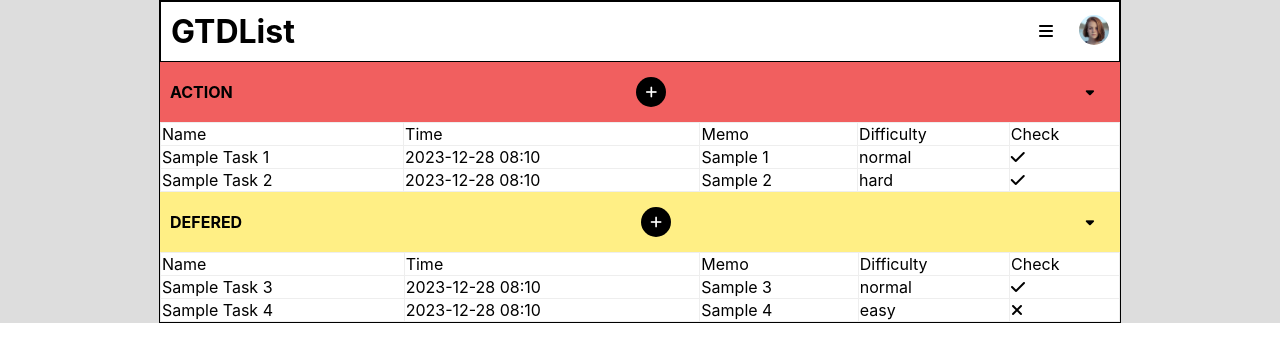
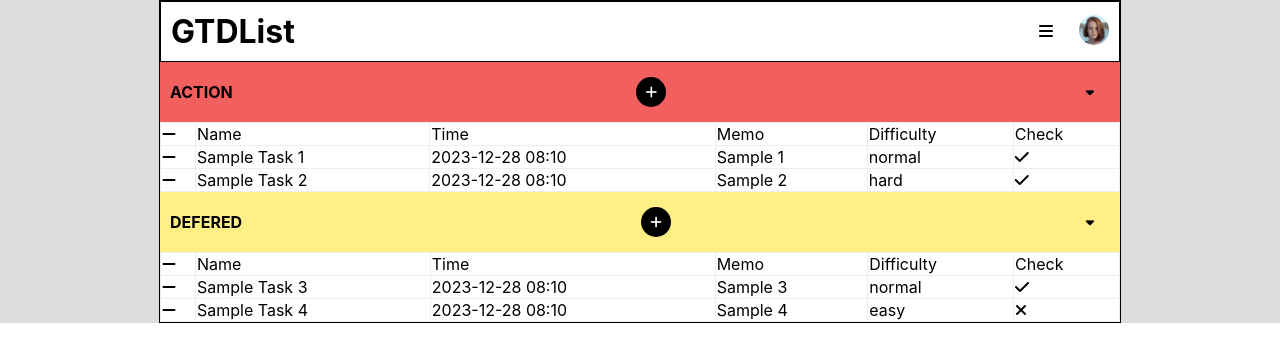
Before and after one commit to heeboy007/GTDList, a React (Create React App) app in the folder gtdlist-web/: page /listview in a window 1280 px wide. Shown: the top 362 px of the page. Built offline with nearby package versions, Linux system fonts and the light colour scheme.

Commit message:
add: minus for deletion of task(not functional yet)

```diff
--- a/gtdlist-web/src/pages/listTaskComponents/CategoryTableHeader.js
+++ b/gtdlist-web/src/pages/listTaskComponents/CategoryTableHeader.js
@@ -14,6 +14,7 @@ function CategoryTableHeader (props) {
     return (
         <thead>
             <tr>
+                <td><i className="fa-solid fa-minus"></i></td>
                 {columnsList}
             </tr>
         </thead>
--- a/gtdlist-web/src/pages/listTaskComponents/CategoryTableTask.js
+++ b/gtdlist-web/src/pages/listTaskComponents/CategoryTableTask.js
@@ -13,6 +13,7 @@ function CategoryTableTask(props) {
 
     return(
         <tr key={row.id}>
+            <td><i className="fa-solid fa-minus"></i></td>
             {Object.entries(row).map(([col, cellValue]) => columnSettings[col].displayed ? (
             <td
                 key={`${row.id}-${col}`}
```
